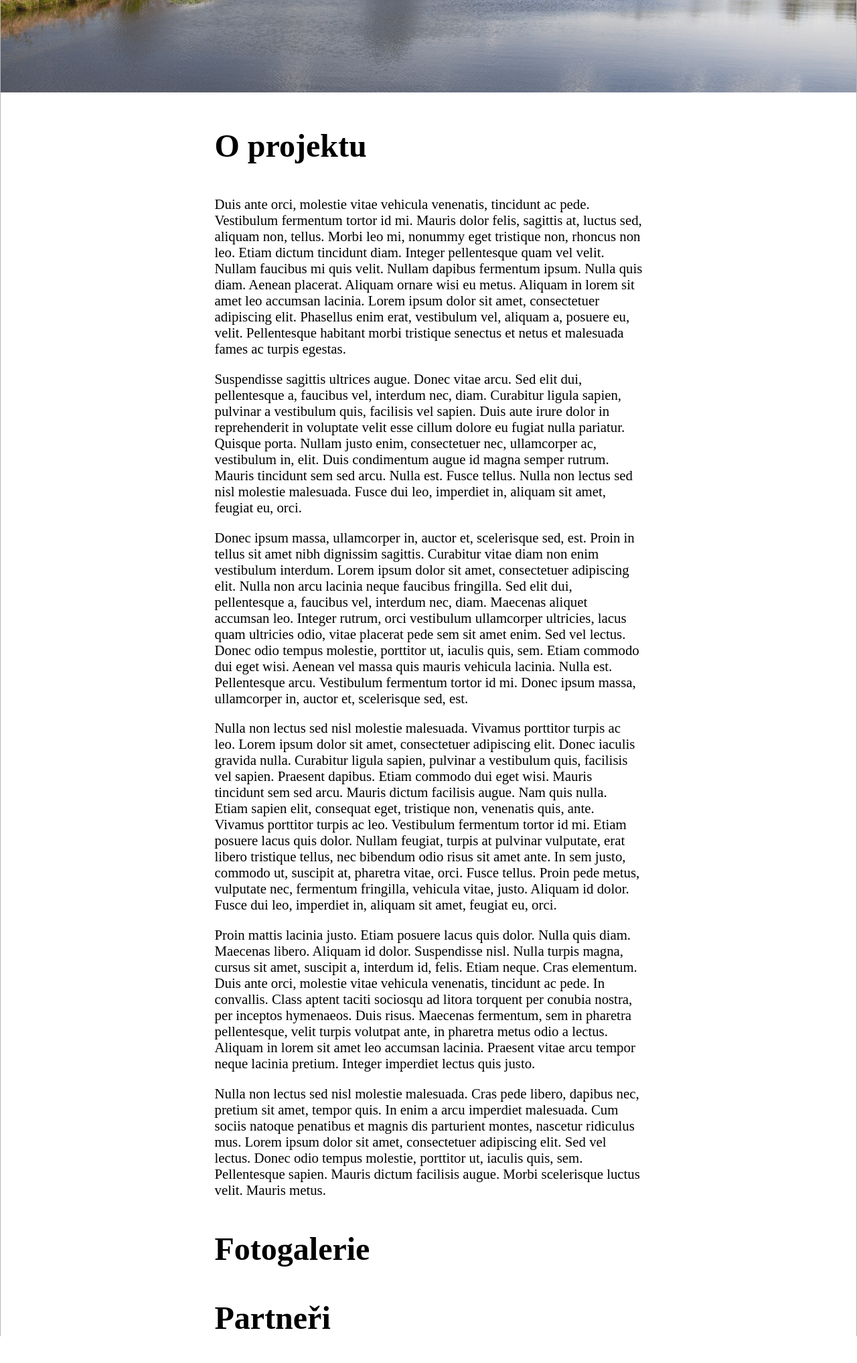
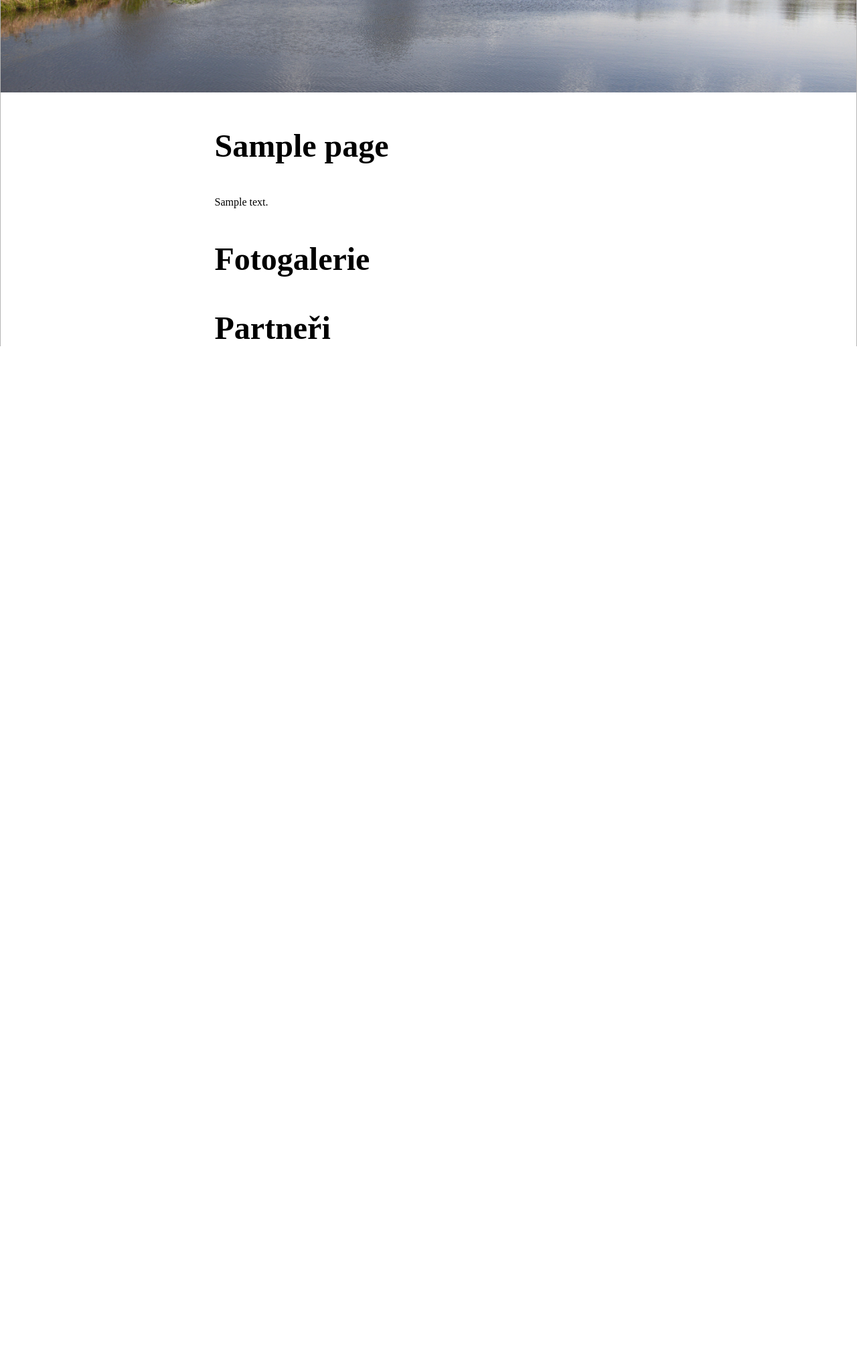
Before and after one commit to lubospechar/ochranarybniku, a Django app: template ochranarybniku/webapp/templates/webapp/home.html in a window 1280 px wide. Shown: the part 439-2474 px from the top of the page at 67% size. After the commit the page ends 956 px from the top, so only its background shows below. Run offline with Django 4.2, Linux system fonts and the light colour scheme; the template is opened without the code that fills it: values that come from a table or form of the project are taken from there, others are empty; tables that the repository leaves empty hold one stand-in row (values such as "Sample post").

Commit message:
home stranka

```diff
--- a/ochranarybniku/webapp/models.py
+++ b/ochranarybniku/webapp/models.py
@@ -3,6 +3,15 @@ from imagekit.models import ImageSpecField
 from imagekit.processors import ResizeToFit
 from django.core.exceptions import ValidationError
 
+
+class Page(models.Model):
+    name_cs = models.CharField(max_length=255, verbose_name="Název (cs)")
+    name_en = models.CharField(max_length=255, verbose_name="Název (en)")
+    content_cs = models.TextField()
+    content_en = models.TextField()
+    slug_cs = models.SlugField()
+    slug_en = models.SlugField()
+    enable = models.BooleanField()
 
 class PhotoGallery(models.Model):
     name_cs = models.CharField(max_length=255, verbose_name="Název galerie (cs)")
--- a/ochranarybniku/webapp/templates/webapp/home.html
+++ b/ochranarybniku/webapp/templates/webapp/home.html
@@ -1,5 +1,6 @@
 {% extends 'webapp/base.html' %}
 {% load i18n %}{% load static %}
+{% get_current_language as LANGUAGE_CODE %}
 
 {% block title %} Home{% endblock %}
 
@@ -12,19 +13,12 @@
 
 <section class="main_content">
     <article class="about">
-        <h1>O projektu</h1>
-<p>Duis ante orci, molestie vitae vehicula venenatis, tincidunt ac pede. Vestibulum fermentum tortor id mi. Mauris dolor felis, sagittis at, luctus sed, aliquam non, tellus. Morbi leo mi, nonummy eget tristique non, rhoncus non leo. Etiam dictum tincidunt diam. Integer pellentesque quam vel velit. Nullam faucibus mi quis velit. Nullam dapibus fermentum ipsum. Nulla quis diam. Aenean placerat. Aliquam ornare wisi eu metus. Aliquam in lorem sit amet leo accumsan lacinia. Lorem ipsum dolor sit amet, consectetuer adipiscing elit. Phasellus enim erat, vestibulum vel, aliquam a, posuere eu, velit. Pellentesque habitant morbi tristique senectus et netus et malesuada fames ac turpis egestas.</p>
-
-<p>Suspendisse sagittis ultrices augue. Donec vitae arcu. Sed elit dui, pellentesque a, faucibus vel, interdum nec, diam. Curabitur ligula sapien, pulvinar a vestibulum quis, facilisis vel sapien. Duis aute irure dolor in reprehenderit in voluptate velit esse cillum dolore eu fugiat nulla pariatur. Quisque porta. Nullam justo enim, consectetuer nec, ullamcorper ac, vestibulum in, elit. Duis condimentum augue id magna semper rutrum. Mauris tincidunt sem sed arcu. Nulla est. Fusce tellus. Nulla non lectus sed nisl molestie malesuada. Fusce dui leo, imperdiet in, aliquam sit amet, feugiat eu, orci.</p>
-
-<p>Donec ipsum massa, ullamcorper in, auctor et, scelerisque sed, est. Proin in tellus sit amet nibh dignissim sagittis. Curabitur vitae diam non enim vestibulum interdum. Lorem ipsum dolor sit amet, consectetuer adipiscing elit. Nulla non arcu lacinia neque faucibus fringilla. Sed elit dui, pellentesque a, faucibus vel, interdum nec, diam. Maecenas aliquet accumsan leo. Integer rutrum, orci vestibulum ullamcorper ultricies, lacus quam ultricies odio, vitae placerat pede sem sit amet enim. Sed vel lectus. Donec odio tempus molestie, porttitor ut, iaculis quis, sem. Etiam commodo dui eget wisi. Aenean vel massa quis mauris vehicula lacinia. Nulla est. Pellentesque arcu. Vestibulum fermentum tortor id mi. Donec ipsum massa, ullamcorper in, auctor et, scelerisque sed, est.</p>
-
-<p>Nulla non lectus sed nisl molestie malesuada. Vivamus porttitor turpis ac leo. Lorem ipsum dolor sit amet, consectetuer adipiscing elit. Donec iaculis gravida nulla. Curabitur ligula sapien, pulvinar a vestibulum quis, facilisis vel sapien. Praesent dapibus. Etiam commodo dui eget wisi. Mauris tincidunt sem sed arcu. Mauris dictum facilisis augue. Nam quis nulla. Etiam sapien elit, consequat eget, tristique non, venenatis quis, ante. Vivamus porttitor turpis ac leo. Vestibulum fermentum tortor id mi. Etiam posuere lacus quis dolor. Nullam feugiat, turpis at pulvinar vulputate, erat libero tristique tellus, nec bibendum odio risus sit amet ante. In sem justo, commodo ut, suscipit at, pharetra vitae, orci. Fusce tellus. Proin pede metus, vulputate nec, fermentum fringilla, vehicula vitae, justo. Aliquam id dolor. Fusce dui leo, imperdiet in, aliquam sit amet, feugiat eu, orci.</p>
-
-<p>Proin mattis lacinia justo. Etiam posuere lacus quis dolor. Nulla quis diam. Maecenas libero. Aliquam id dolor. Suspendisse nisl. Nulla turpis magna, cursus sit amet, suscipit a, interdum id, felis. Etiam neque. Cras elementum. Duis ante orci, molestie vitae vehicula venenatis, tincidunt ac pede. In convallis. Class aptent taciti sociosqu ad litora torquent per conubia nostra, per inceptos hymenaeos. Duis risus. Maecenas fermentum, sem in pharetra pellentesque, velit turpis volutpat ante, in pharetra metus odio a lectus. Aliquam in lorem sit amet leo accumsan lacinia. Praesent vitae arcu tempor neque lacinia pretium. Integer imperdiet lectus quis justo.</p>
-
-<p>Nulla non lectus sed nisl molestie malesuada. Cras pede libero, dapibus nec, pretium sit amet, tempor quis. In enim a arcu imperdiet malesuada. Cum sociis natoque penatibus et magnis dis parturient montes, nascetur ridiculus mus. Lorem ipsum dolor sit amet, consectetuer adipiscing elit. Sed vel lectus. Donec odio tempus molestie, porttitor ut, iaculis quis, sem. Pellentesque sapien. Mauris dictum facilisis augue. Morbi scelerisque luctus velit. Mauris metus.</p>
-
+        <h1>
+            {% if LANGUAGE_CODE == 'cs' %}{{ about.name_cs }}{% endif %}
+            {% if LANGUAGE_CODE == 'en' %}{{ about.name_en }}{% endif %}
+        </h1>
+        {% if LANGUAGE_CODE == 'cs' %}{{ about.content_cs|safe }}{% endif %}
+        {% if LANGUAGE_CODE == 'en' %}{{ about.content_en|safe }}{% endif %}
     </article>
 
     <article class="photogallery">
--- a/ochranarybniku/webapp/views.py
+++ b/ochranarybniku/webapp/views.py
@@ -1,7 +1,9 @@
 from django.shortcuts import render, redirect
 from django.contrib.auth.decorators import login_required
+from django.shortcuts import get_object_or_404
 from django.utils import translation
 from django.conf import settings
+from webapp.models import Page
 
 def set_language(request, language):
     user_language = language
@@ -13,4 +15,5 @@ def set_language(request, language):
 
 @login_required
 def home(request):
-    return render(request, 'webapp/home.html')
+    about = get_object_or_404(Page, slug_en='about')
+    return render(request, 'webapp/home.html', {'about': about})
```
Also changed, not shown: ochranarybniku/webapp/admin.py (+10 -1 lines), ochranarybniku/webapp/migrations/0014_pages.py (added), ochranarybniku/webapp/migrations/0015_rename_pages_page.py (added).
